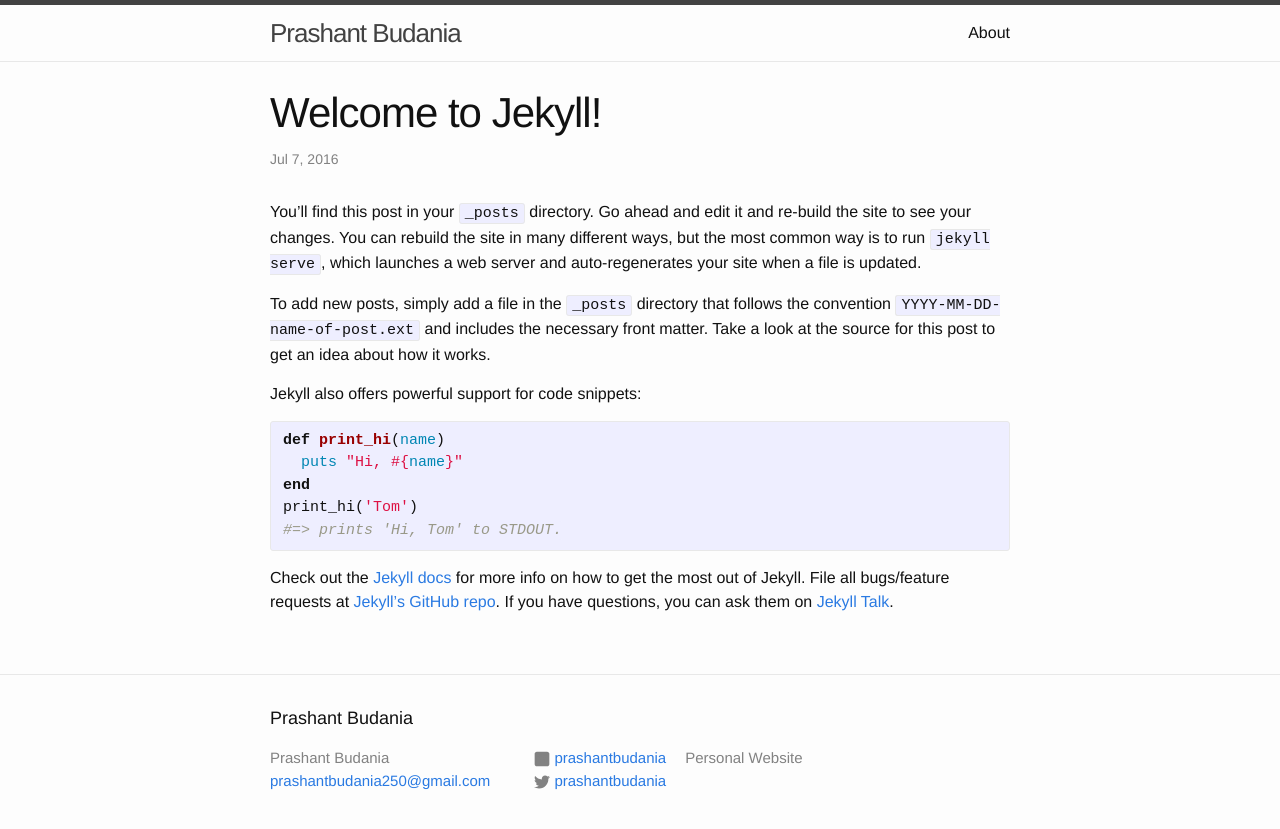
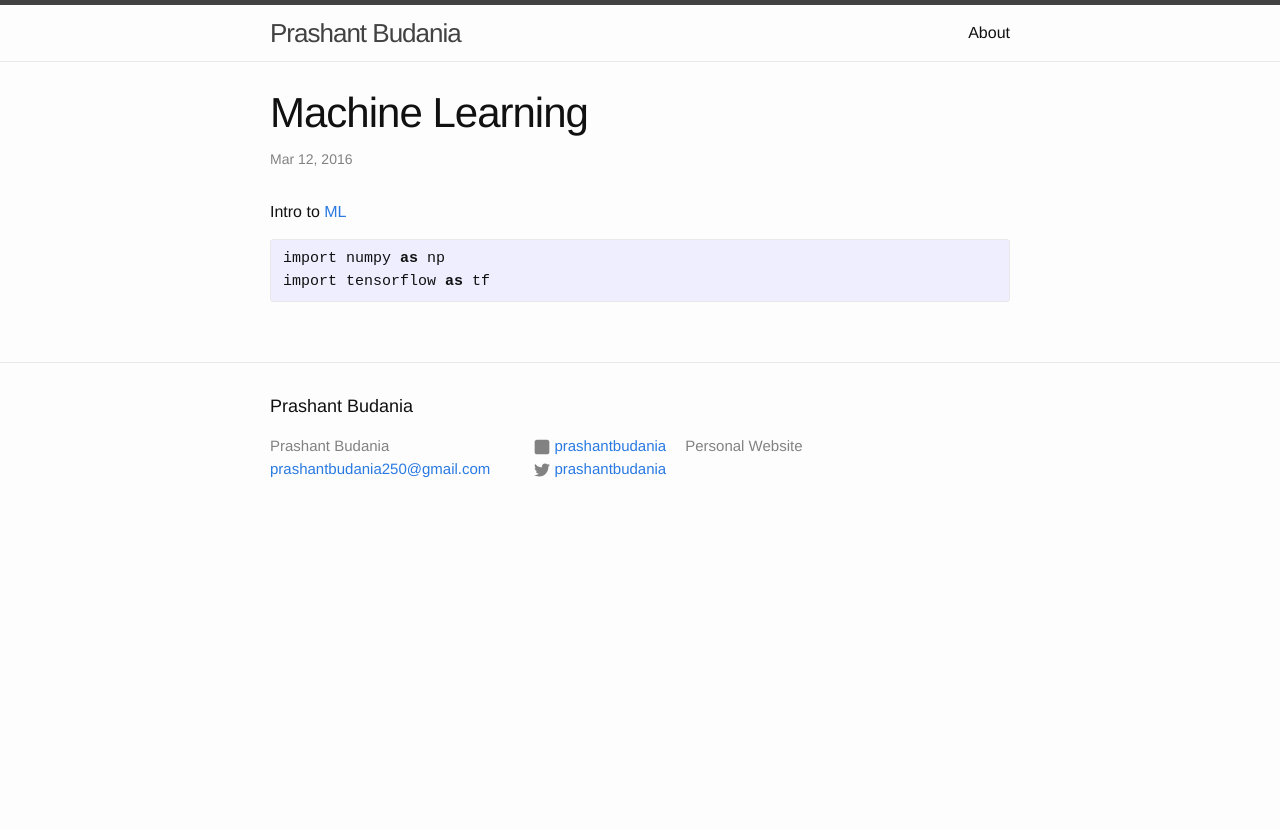
Before and after one commit to prashantbudania/prashantbudania.github.io, a Jekyll site: the page built from _posts/2016-07-07-welcome-to-jekyll.markdown, in a window 1280 px wide. Shown: the top 829 px of the page. Built offline with Jekyll 4.4.1, drawn with Linux system fonts in a browser that asks for light colours.

Commit message:
Update 2016-07-07-welcome-to-jekyll.markdown

```diff
--- a/_posts/2016-07-07-welcome-to-jekyll.markdown
+++ b/_posts/2016-07-07-welcome-to-jekyll.markdown
@@ -1,25 +1,15 @@
 ---
 layout: post
-title:  "Welcome to Jekyll!"
-date:   2016-07-07 14:36:45 -0400
+title:  "Machine Learning"
+date:   2016-03-12 14:36:45 -0400
 categories: jekyll update
 ---
-You’ll find this post in your `_posts` directory. Go ahead and edit it and re-build the site to see your changes. You can rebuild the site in many different ways, but the most common way is to run `jekyll serve`, which launches a web server and auto-regenerates your site when a file is updated.
 
-To add new posts, simply add a file in the `_posts` directory that follows the convention `YYYY-MM-DD-name-of-post.ext` and includes the necessary front matter. Take a look at the source for this post to get an idea about how it works.
+Intro to [ML](http://www.cs.cmu.edu/~mgormley/courses/10601-s17/)
 
-Jekyll also offers powerful support for code snippets:
+{%highlight python%}
 
-{% highlight ruby %}
-def print_hi(name)
-  puts "Hi, #{name}"
-end
-print_hi('Tom')
-#=> prints 'Hi, Tom' to STDOUT.
-{% endhighlight %}
+import numpy as np
+import tensorflow as tf
 
-Check out the [Jekyll docs][jekyll-docs] for more info on how to get the most out of Jekyll. File all bugs/feature requests at [Jekyll’s GitHub repo][jekyll-gh]. If you have questions, you can ask them on [Jekyll Talk][jekyll-talk].
-
-[jekyll-docs]: http://jekyllrb.com/docs/home
-[jekyll-gh]:   https://github.com/jekyll/jekyll
-[jekyll-talk]: https://talk.jekyllrb.com/
+{%endhighlight%}
```
